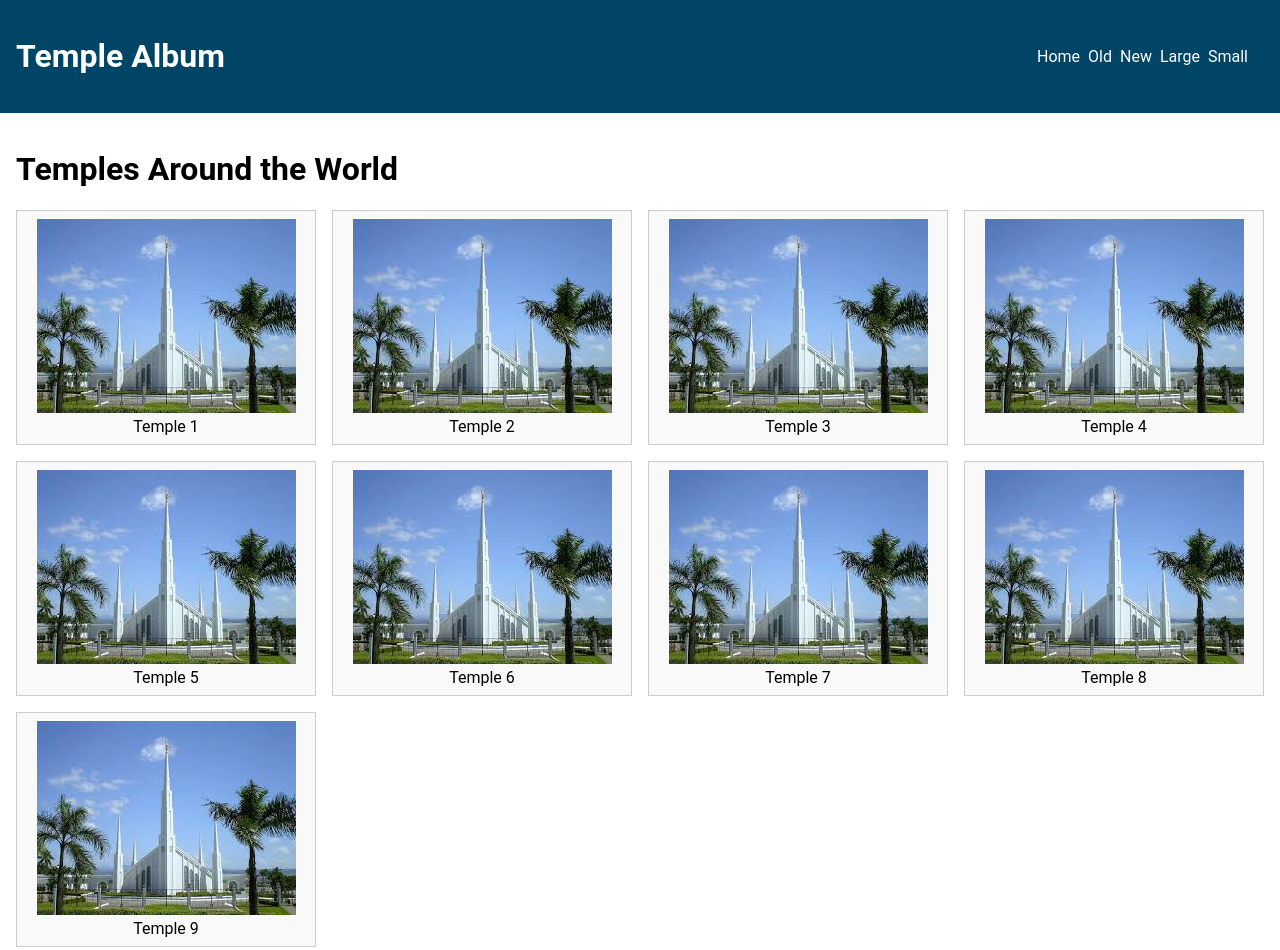
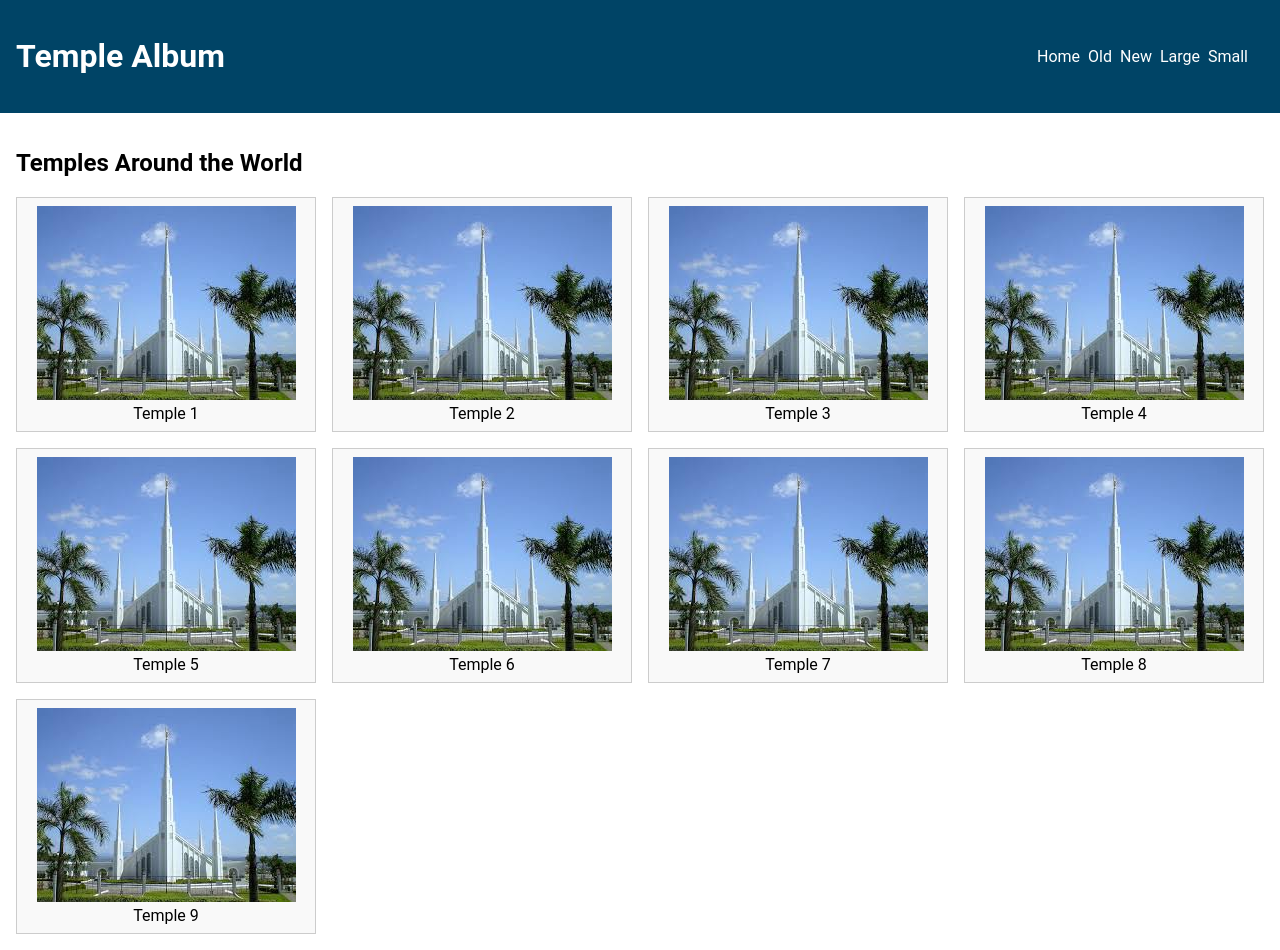
Before and after one commit to gabmunoz27/wdd131, a plain HTML site: page temples.html in a window 1280 px wide. Shown: the top 950 px of the page. Drawn offline with Linux system fonts and the light colour scheme.

Commit message:
temples update

```diff
--- a/temples.html
+++ b/temples.html
@@ -1,7 +1,7 @@
 <!DOCTYPE html>
 <html lang="en">
 <head>
-  <meta charset="UTF-8" />
+  <meta charset="UTF-8">
   <meta name="viewport" content="width=device-width, initial-scale=1.0" />
   <title>Temple Album</title>
   <link rel="stylesheet" href="styles/temples.css" />
@@ -23,7 +23,7 @@
   </header>
   <script src="scripts/temples.js" defer></script>
   <main>
-    <h1>Temples Around the World</h1>
+    <h2>Temples Around the World</h2>
     <section class="gallery">
   <figure>
     <img src="images/temple.jpeg" alt="Temple 1" />
```
